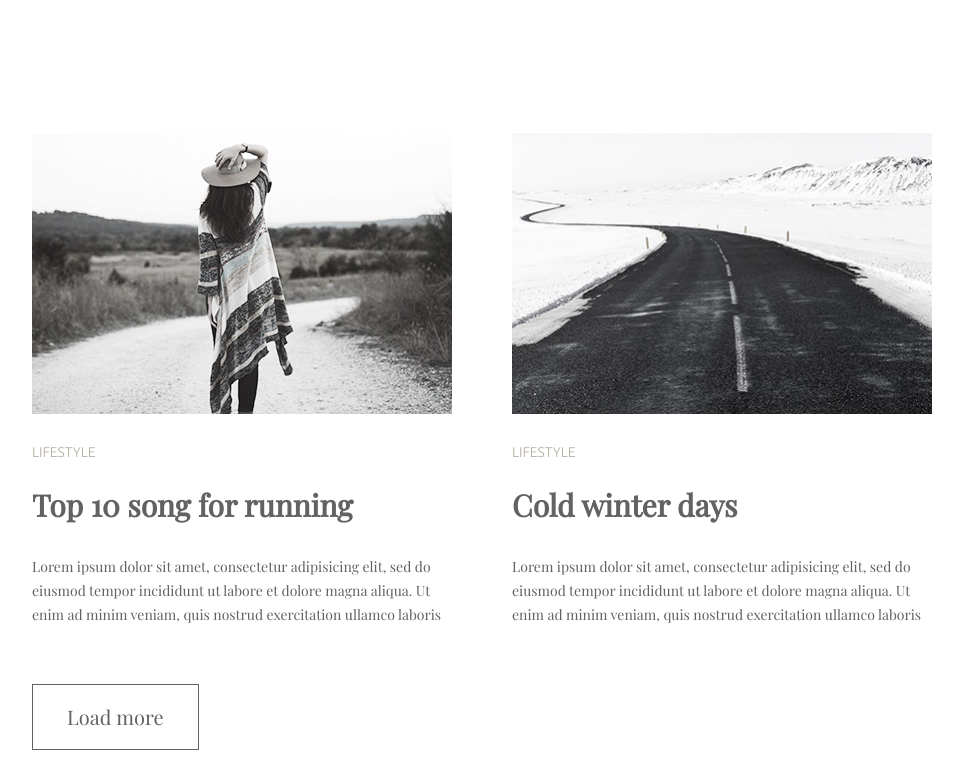
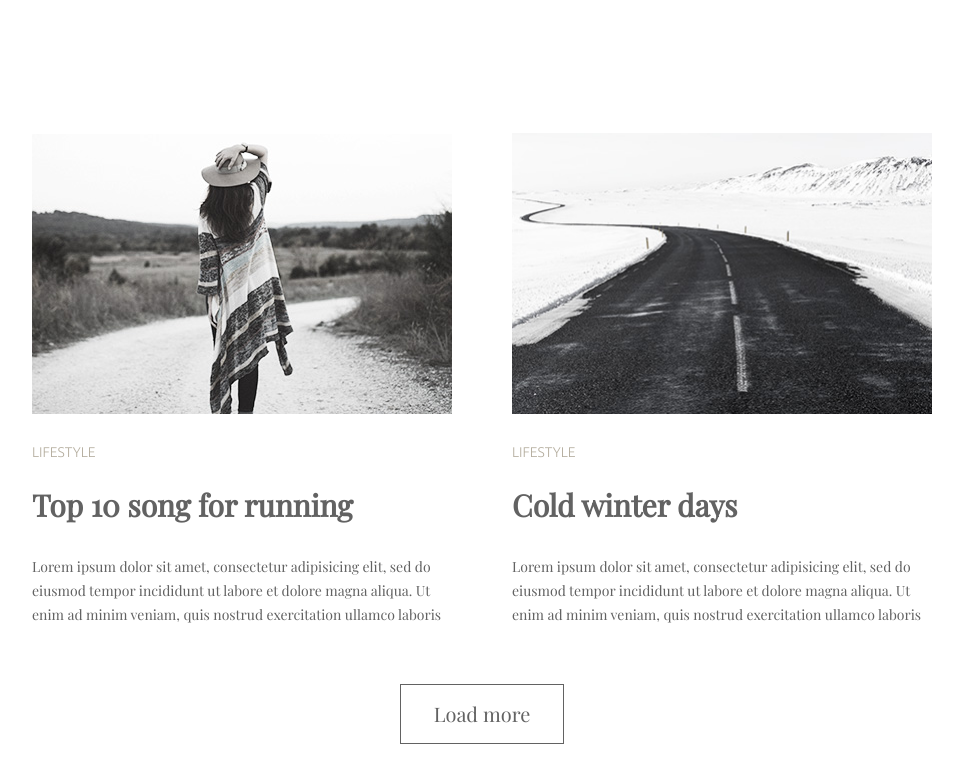
Before and after one commit to Nataliia-Korneiko/goit-fe-course, a plain HTML site: page html-css/module-03/index.html in a window 1280 px wide. Shown: the part 1328-2110 px from the top of the page, without its empty margins (158-1121 px from the left). Drawn offline with nearby package versions, Linux system fonts and the light colour scheme.

Commit message:
added button

```diff
--- a/html-css/module-03/css/styles.css
+++ b/html-css/module-03/css/styles.css
@@ -108,10 +108,21 @@ img {
     margin: 0;
 }
 
-.load-more {
+.load {
+    display: block;
+    text-align: center;
     border: none;
     margin: 0;
-    padding: 20px 34px;
+    padding: 0;
+    margin-bottom: 70px;
+}
+
+.load-more {
+    display: inline-block;
+    width: 164px;
+    height: 60px;
+    margin: 0;
+    padding: 0;
     color: #626262;
     font-size: 20px;
     line-height: 24px;
@@ -119,7 +130,6 @@ img {
     cursor: pointer;
     background-color: white;
     border: 1px solid #626262;
-    margin-bottom: 70px;
 }
 
 .load-more:hover,
--- a/html-css/module-03/index.html
+++ b/html-css/module-03/index.html
@@ -77,7 +77,9 @@
                         </article>
                     </li>
                 </ul>
-                <button class="load-more">Load more</button>
+                <div class="load">
+                    <button class="load-more">Load more</button>
+                </div>
             </section>
         </main>
     </body>
```
